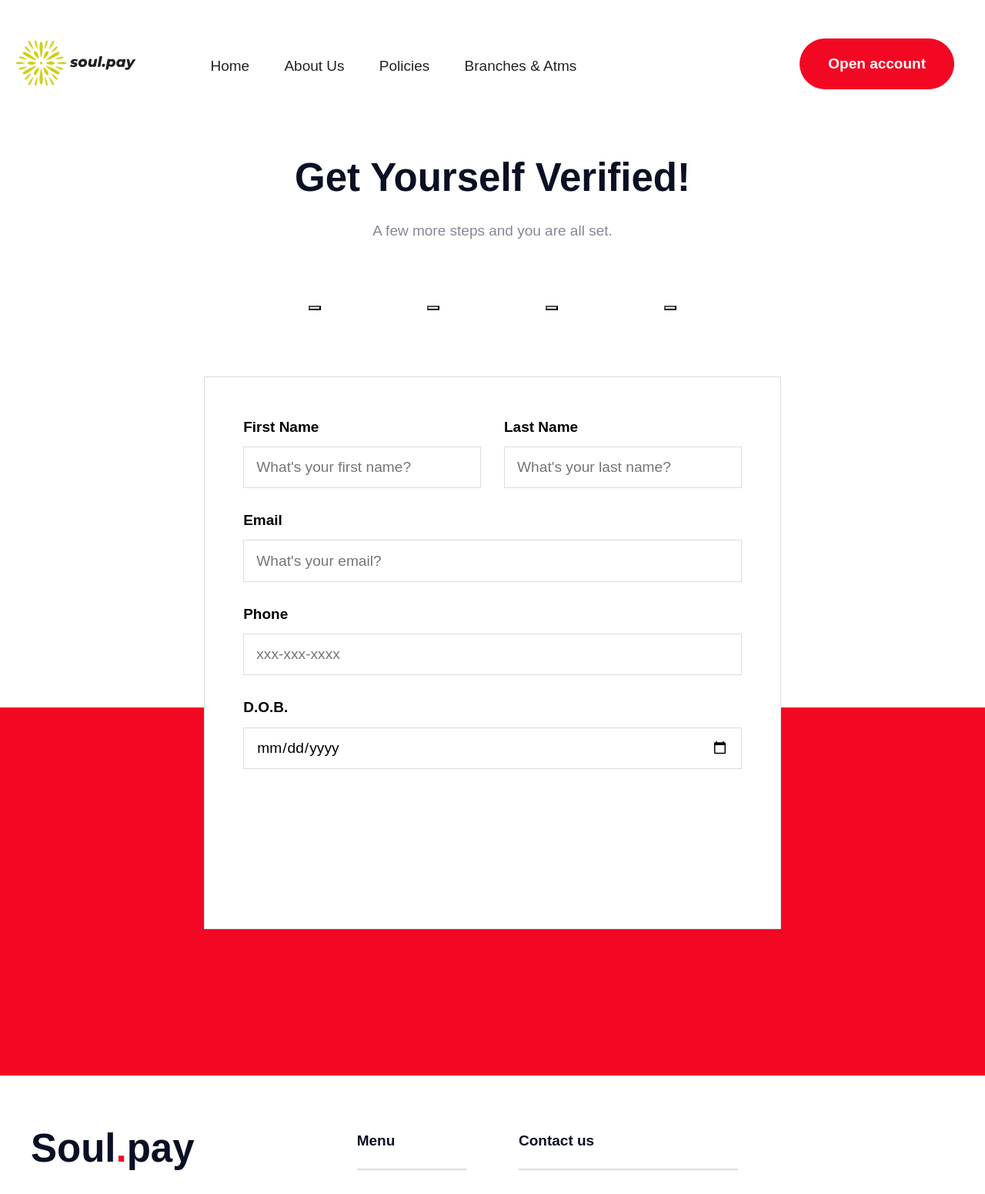
After one commit to i-aiymen/Soul.pay, a PHP site: page /projects/verification.php in a window 1280 px wide. The commit adds this page. Shown: the top 1551 px of the page at 77% size. Run offline with PHP 8.4, Linux system fonts and the light colour scheme; some web fonts are replaced.

Commit message:
verification page (js primary)

```diff
--- a/CSS/signup.css
+++ b/CSS/signup.css
@@ -1,6 +1,6 @@
 .section{
-    background-image: linear-gradient(180deg, #fff 55%, #f20823 0);
-    padding-bottom: 5em;
+    background-image: linear-gradient(180deg, #fff 57%, #f20823 0);
+    padding-bottom: 10em;
     /* transition: max-height 1s ease; */
 }
 .open-account{
--- /dev/null
+++ b/CSS/verification.css
@@ -0,0 +1,79 @@
+.section{
+    padding-bottom: 10em;
+    text-align: center;
+    background-image: linear-gradient(180deg, #fff 60%, #f20823 0);
+}
+
+
+.verify-carousel{
+    border: 1px rgb(221, 220, 220) solid;
+    padding: 3.4rem 2.2rem;
+    margin: 5rem auto 0;
+    background-color: white;
+    max-width: 750px;
+}
+
+.carousel-nav{
+    margin-top: 4rem;
+}
+
+.carousel-nav>button+button{
+    margin-left: 7em;
+}
+
+.carousel-container{
+    position: relative;
+    overflow: hidden;
+    height: 607px;
+}
+
+.carousel-track{
+    height: 100%;
+    transition: transform 390ms linear;
+    display: flex;
+    flex-flow: row nowrap;
+    padding: 0 0;
+}
+
+.carousel-slide{
+    min-width: 100%;
+}
+
+.verification input{
+    border: 1px rgb(221, 220, 220) solid;
+    width: 100%;
+    height: 3.4rem;
+    margin-bottom: 2rem;
+    font-size: 1.2rem;
+    padding: 0 1rem;
+    outline: none;
+    transition: color 350ms ease, border-color 350ms ease;
+}
+
+.verification input:hover{
+    border: 1px rgb(241, 54, 54) solid;
+}
+.verification input:focus {
+    border: 1px rgb(241, 54, 54) solid;
+}
+
+label{
+    display: block;
+    margin-bottom: 1rem;
+    line-height: 1.2rem;
+    text-align: left;
+}
+form{
+    font-weight: bolder;
+    color: black;
+    bottom: 0;
+}
+
+.carousel-track li{
+    list-style: none;
+}
+
+.carousel-track-container ul{
+    margin: 0 0;
+    padding: 0 0;
+}
--- /dev/null
+++ b/verification.php
@@ -0,0 +1,182 @@
+<!DOCTYPE html>
+<html lang="en">
+
+<head>
+    <meta charset="UTF-8">
+    <meta http-equiv="X-UA-Compatible" content="IE=edge">
+    <meta name="viewport" content="width=device-width, initial-scale=1.0">
+    <title>Verification</title>
+    <link rel="stylesheet" href="https://cdn.jsdelivr.net/npm/bootstrap@4.6.0/dist/css/bootstrap.min.css" integrity="sha384-B0vP5xmATw1+K9KRQjQERJvTumQW0nPEzvF6L/Z6nronJ3oUOFUFpCjEUQouq2+l" crossorigin="anonymous">
+    <link rel="stylesheet" href="CSS/navbar.css">
+    <link rel="stylesheet" href="CSS/footer.css">
+    <link rel="stylesheet" href="CSS/style.css">
+    <link rel="stylesheet" href="css/verification.css">
+</head>
+
+<body>
+    <?php
+    include("includes/navbar.php");
+    ?>
+
+    <div class="section">
+        <div class="verification">
+            <div class="verify-text">
+                <h1>Get Yourself Verified!</h1>
+                <p>A few more steps and you are all set.</p>
+            </div>
+            <div class="carousel-nav">
+                <button class="carousel_indicator current-slide"></button>
+                <button class="carousel_indicator"></button>
+                <button class="carousel_indicator"></button>
+                <button class="carousel_indicator"></button>
+            </div>
+            <div class="verify-carousel">
+                    <div class="carousel-container">
+                        <ul class="carousel-track">
+                            <li class="carousel-slide current-slide">
+                                <form action="includes/signup.inc.php" method="POST">
+                                    <div class="container">
+                                        <div class="row">
+                                            <div class="col-md">
+                                                <label for="fname">First Name
+                                                </label>
+                                                <input type="text" id="fname" name="fname" placeholder="What's your first name?" autocomplete="on" required>
+                                            </div>
+                                            <div class="col-md">
+                                                <label for="lname">Last Name
+                                                </label>
+                                                <input type="text" id="lname" name="lname" placeholder="What's your last name?" autocomplete="on" required>
+                                            </div>
+                                        </div>
+                                        <div class="row">
+                                            <div class="col-md">
+                                                <label for="email">Email
+                                                </label>
+                                                <input type="email" id="email" name="email" placeholder="What's your email?" autocomplete="on" required>
+                                            </div>
+                                        </div>
+                                        <div class="row">
+                                            <div class="col-md">
+                                                <label for="phone">Phone
+                                                </label>
+                                                <input type="tel" id="phone" name="phone" placeholder="xxx-xxx-xxxx" autocomplete="on" required>
+                                            </div>
+                                        </div>
+                                        <div class="row">
+                                            <div class="col-md">
+                                                <label for="date">D.O.B.
+                                                </label>
+                                                <input type="date" id="date" name="dob" placeholder="xxx-xxx-xxxx" autocomplete="on" required>
+                                            </div>
+                                        </div>
+                                    </div>
+                                </form>
+                            </li>
+                            <li class="carousel-slide">
+                                <form action="includes/signup.inc.php" method="POST">
+                                    <div class="container">
+                                        <div class="row">
+                                            <div class="col-md">
+                                                <label for="house">House No.
+                                                </label>
+                                                <input type="text" id="house" name="house" placeholder="House No.?" autocomplete="on" required>
+                                            </div>
+                                        </div>
+                                        <div class="row">
+                                            <div class="col-md">
+                                                <label for="street">Street
+                                                </label>
+                                                <input type="text" id="street" name="street" placeholder="Street?" autocomplete="on" required>
+                                            </div>
+                                        </div>
+                                        <div class="row">
+                                            <div class="col-md">
+                                                <label for="district">District
+                                                </label>
+                                                <input type="text" id="district" name="district" placeholder="District?" autocomplete="on" required>
+                                            </div>
+                                            <div class="col-md">
+                                                <label for="state">State
+                                                </label>
+                                                <input type="text" id="state" name="state" placeholder="State" autocomplete="on" required>
+                                            </div>
+                                        </div>
+
+                                        <div class="row">
+                                            <div class="col">
+                                                <label for="pin">Pin no.
+                                                </label>
+                                                <input type="number" id="pin" name="pin" placeholder="x-x-x-x-x-x" autocomplete="on" required>
+                                            </div>
+                                            <div class="col">
+                                                <label for="nationality">Nationality
+                                                </label>
+                                                <input type="text" id="nationality" name="nationality" placeholder="nationality" required>
+                                            </div>
+                                        </div>
+                                    </div>
+                                </form>
+                            </li>
+                            <li class="carousel-slide">
+                                <form action="includes/signup.inc.php" method="POST">
+                                    <div class="container">
+                                        <div class="row">
+                                            <div class="col-md">
+                                                <label for="aadhar">Aadhar Number
+                                                </label>
+                                                <input type="number" id="aadhar" name="aadhar" placeholder="What's your Aadhar number?" autocomplete="on" required>
+                                            </div>
+                                        </div>
+                                        <div class="row">
+                                            <div class="col-md">
+                                                <label for="aadharf">Upload aadhar front
+                                                </label>
+                                                <input type="file" id="aadharf" name="aadharf">
+                                            </div>
+                                        </div>
+                                        <div class="row">
+                                            <div class="col-md">
+                                                <label for="aadharb">Upload aadhar front
+                                                </label>
+                                                <input type="file" id="aadharb" name="aadharb">
+                                            </div>
+                                        </div>
+                                </form>
+                            </li>
+                            <li class="carousel-slide">
+                                <form action="includes/signup.inc.php"  method="POST">
+                                    <div class="container">
+                                        <div class="row">
+                                            <div class="col-md">
+                                                <label for="pin">Pin
+                                                </label>
+                                                <input type="number" id="spin" name="spin" placeholder="x-x-x-x" autocomplete="on" required>
+                                            </div>
+                                        </div>
+                                        <div class="row">
+                                            <div class="col-md">
+                                                <label for="spinrepeat">Confirm Pin
+                                                </label>
+                                                <input type="number" id="spinrepeat" name="spinrepeat" placeholder="x-x-x-x" autocomplete="on" required>
+                                            </div>
+                                        </div>
+                                    </div>
+                                    <button class="button-primary large" name="submit" type="submit">
+                                        Sign Up
+                                    </button>
+                                </form>
+                            </li>
+                        </ul>
+                    </div>
+                </div>
+            </div>
+        </div>
+    </div>
+
+    <?php
+    include("includes/footer.php");
+    ?>
+</body>
+<script src="js/verification.js"></script>
+
+</html>
```
Also changed, not shown: JS/verification.js (added, +64 -0 lines), 1 other file.
